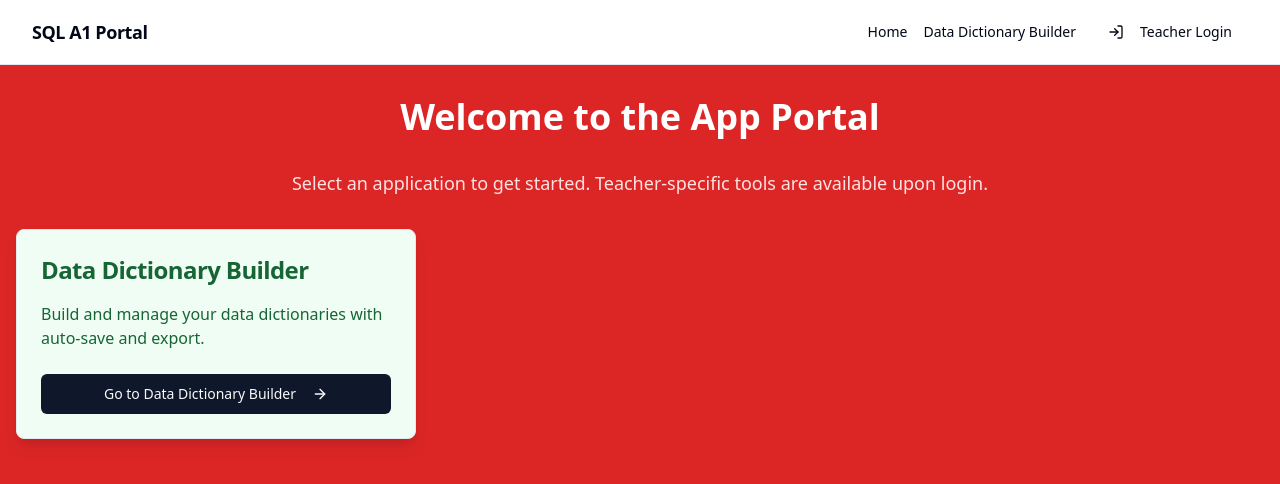
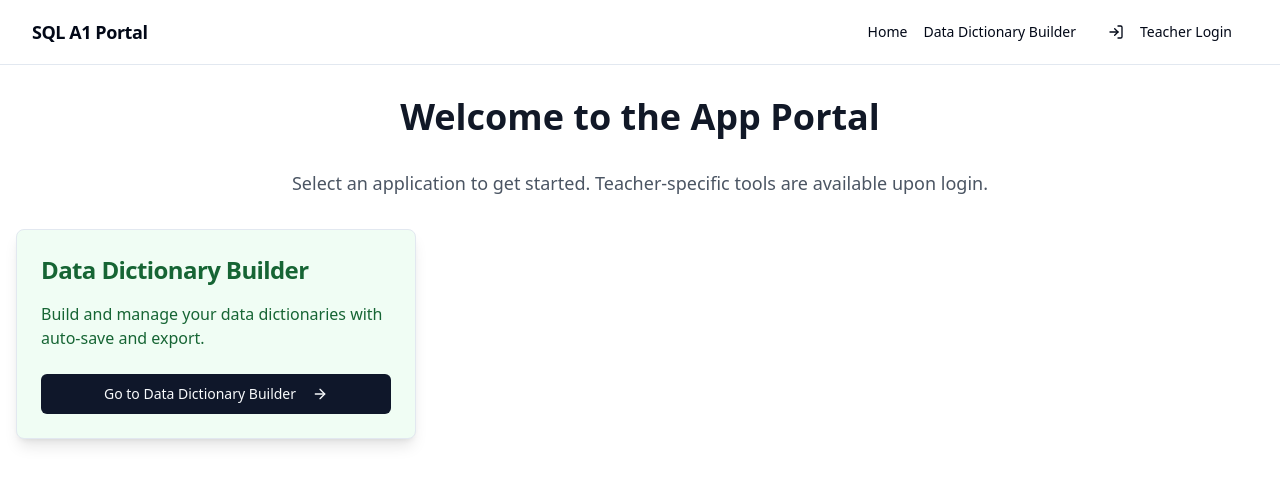
Before and after one commit to SatyrFrost/mssql-a1-grader, a React (Vite) app: page / in a window 1280 px wide. Shown: the top 484 px of the page. Built offline with nearby package versions, Linux system fonts and the light colour scheme.

Commit message:
(1 files changed)

```diff
--- a/src/pages/HomePage.tsx
+++ b/src/pages/HomePage.tsx
@@ -66,10 +66,10 @@ const HomePage = () => {
   ];
 
   return (
-    <div className="w-full bg-red-600 min-h-[calc(100vh-4rem)] text-white">
+    <div className="w-full bg-white dark:bg-gray-900 min-h-[calc(100vh-4rem)]">
       <div className="container mx-auto p-4 py-8">
-        <h1 className="text-4xl font-bold text-center mb-8 text-white">Welcome to the App Portal</h1>
-        <p className="text-center text-lg text-red-100 mb-8">
+        <h1 className="text-4xl font-bold text-center mb-8 text-gray-900 dark:text-gray-50">Welcome to the App Portal</h1>
+        <p className="text-center text-lg text-gray-600 dark:text-gray-400 mb-8">
           Select an application to get started. Teacher-specific tools are available upon login.
         </p>
 
```
